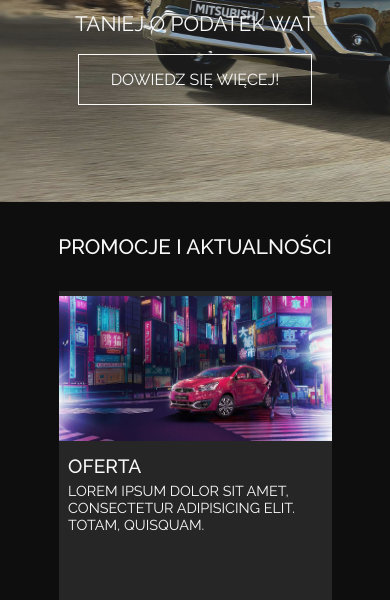
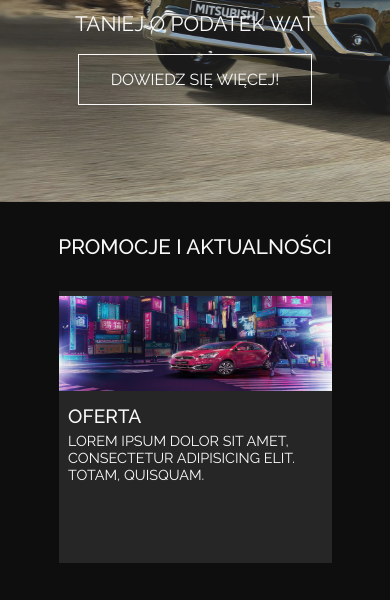
Before and after one commit to kamilek03/Mitsubishi, a plain HTML site: page index.html in a window 390 px wide. Shown: the part 220-820 px from the top of the page. Drawn offline with nearby package versions, Linux system fonts and the light colour scheme.

Commit message:
Update style.css

```diff
--- a/style.css
+++ b/style.css
@@ -381,6 +381,7 @@ header h2 {
       margin-left: auto;
       margin-right: auto;
       padding-top:5px;
+      height: 100px;
    }
 
    header {
@@ -542,7 +543,7 @@ header h2 {
       flex-direction: column;
       margin-left: auto;
       margin-right: auto;
-      height: 150px;
+      height: 100px;
    }
 
    .boxes {
```
